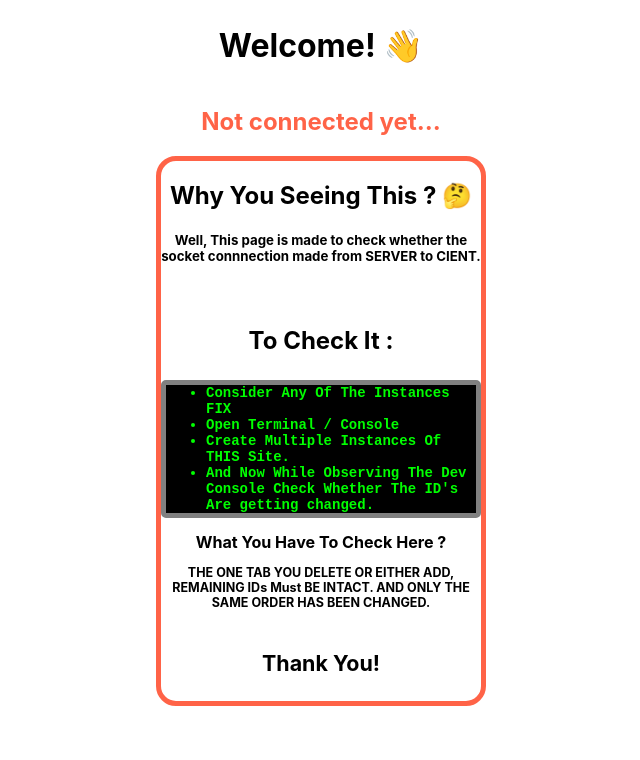
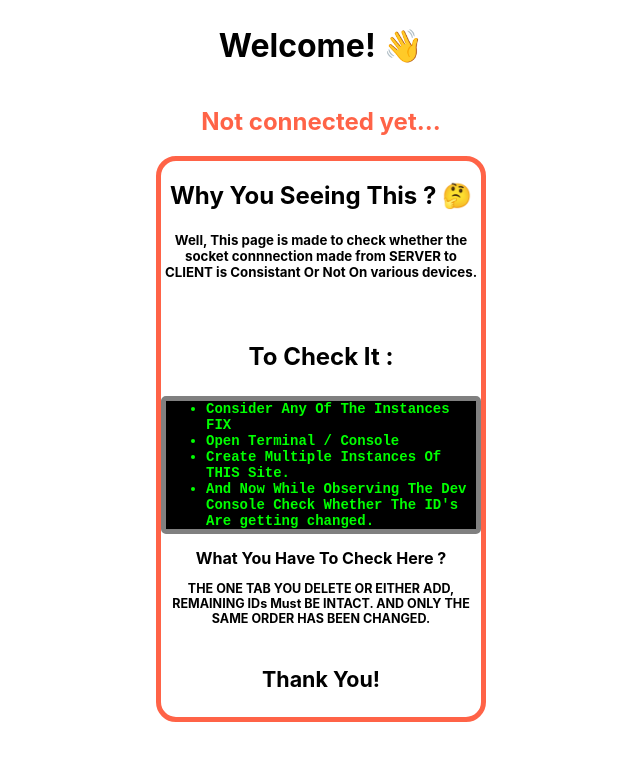
Before and after one commit to pkboe/socketreact, a React (Create React App) app: page / in a window 1280 px wide. Shown: the top 760 px of the page, without its empty margins (319-959 px from the left). Built offline with nearby package versions, Linux system fonts and the light colour scheme.

Commit message:
Incomplete Fix

```diff
--- a/src/Main.js
+++ b/src/Main.js
@@ -32,7 +32,7 @@ const Main = (props) => {
         <h2>Why You Seeing This ? 🤔 </h2>
         <h5>
           Well, This page is made to check whether the socket connnection made
-          from SERVER to CIENT.
+          from SERVER to CLIENT is Consistant Or Not On various devices.
         </h5>
         <br />
         <h2>To Check It : </h2>
```
Also changed, not shown: 1 other file (tests, documents, lock files or other folders).
